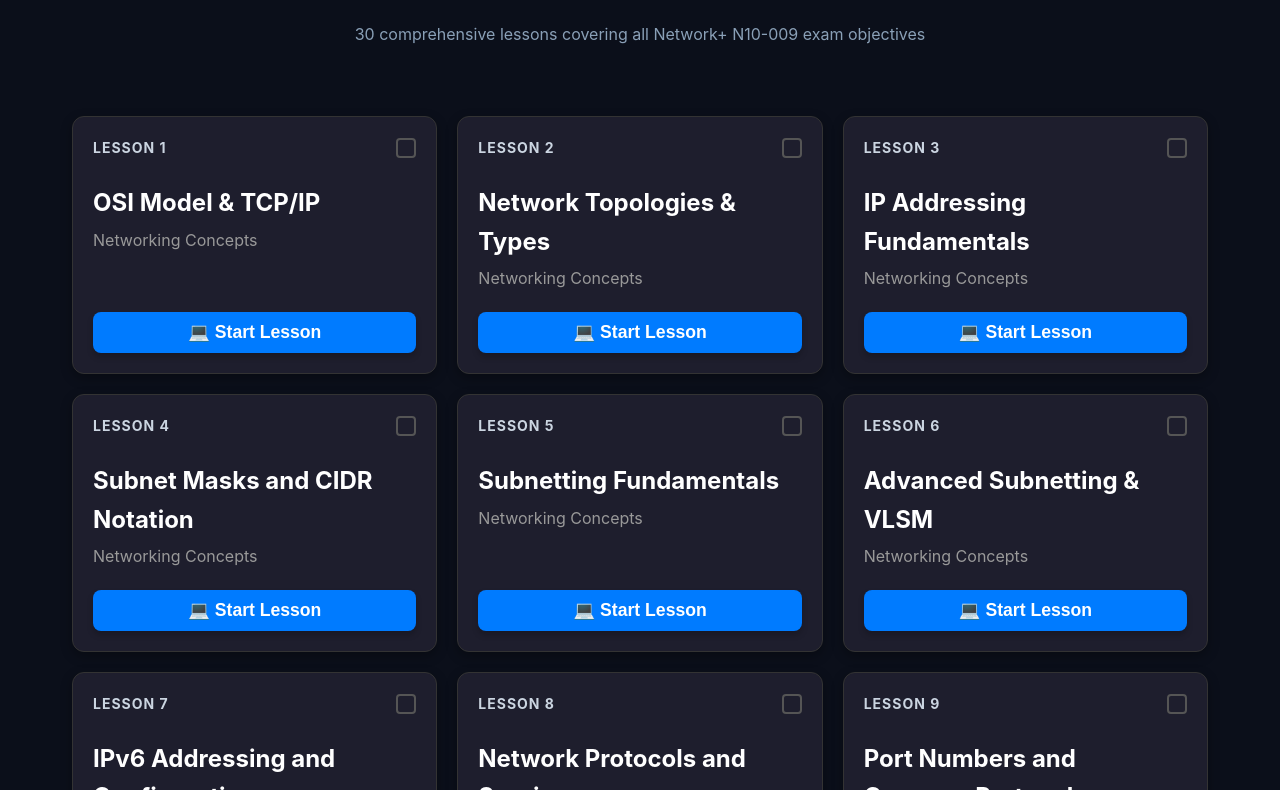
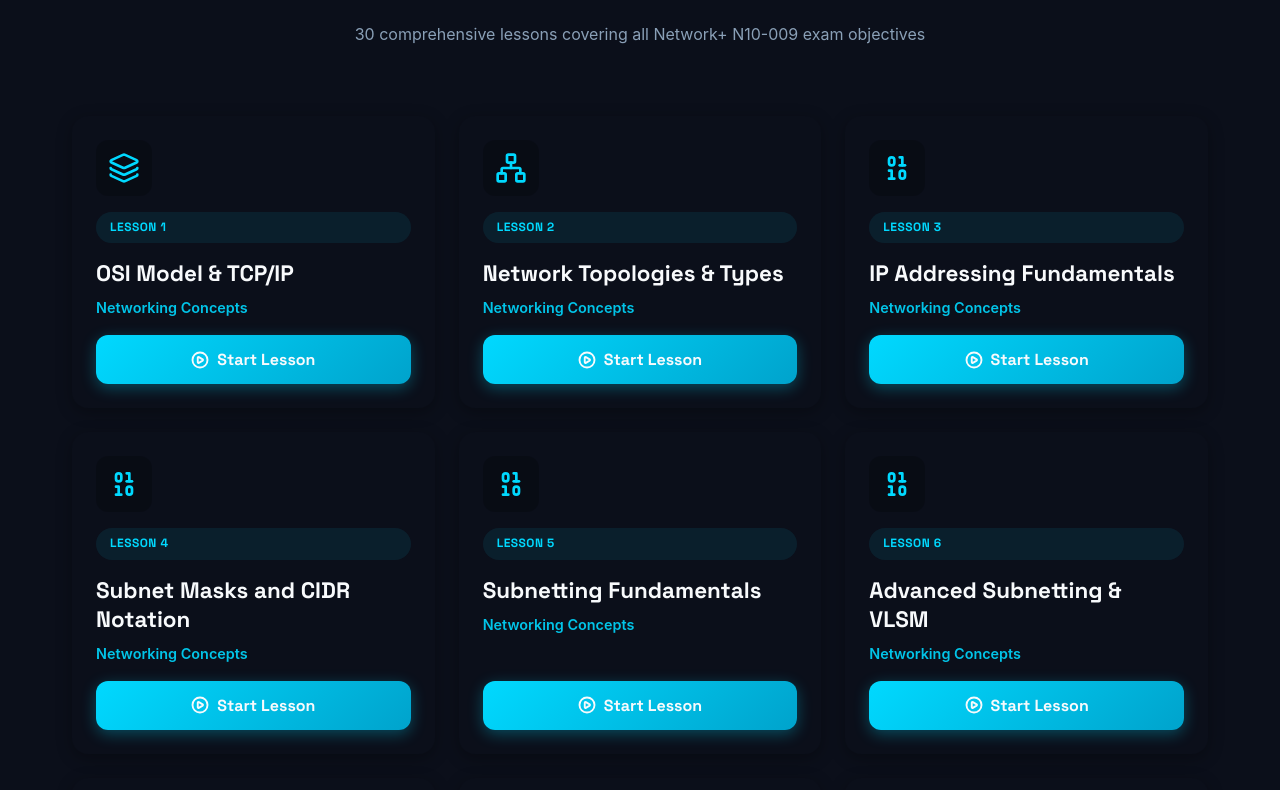
Before and after one commit to walston10/certifystack, a React (Create React App) app: page / in a window 1280 px wide. Shown: the part 1530-2320 px from the top of the page. Built offline with nearby package versions, Linux system fonts and the light colour scheme.

Commit message:
Add domain-based color coding and lucide-react icons to lesson tiles

```diff
--- a/package.json
+++ b/package.json
@@ -7,6 +7,7 @@
     "@testing-library/jest-dom": "^6.9.1",
     "@testing-library/react": "^16.3.0",
     "@testing-library/user-event": "^13.5.0",
+    "lucide-react": "^0.548.0",
     "react": "^19.2.0",
     "react-dom": "^19.2.0",
     "react-markdown": "^10.1.0",
--- a/src/components/Dashboard.jsx
+++ b/src/components/Dashboard.jsx
@@ -1,6 +1,8 @@
 import { useState } from 'react';
 import { Link } from 'react-router-dom';
+import { PlayCircle } from 'lucide-react';
 import { networkPlusLessons } from '../data/courses/network-plus/lessons';
+import { getDomainConfig, getLessonIcon } from '../data/courses/network-plus/domainConfig';
 import { useLocalStorage } from '../hooks/useLocalStorage';
 import FlashcardPracticeModal from './FlashcardPracticeModal';
 import FlashcardStatsWidget from './FlashcardStatsWidget';
@@ -111,9 +113,11 @@ function Dashboard() {
           {networkPlusLessons.map(lesson => {
             const isCompleted = completedLessons.includes(lesson.id);
             const isLocked = lesson.locked;
+            const domainConfig = getDomainConfig(lesson.domain);
+            const IconComponent = getLessonIcon(lesson.id);
 
             const handleToggleComplete = (e) => {
-              e.stopPropagation(); // Prevent navigating to the lesson
+              e.stopPropagation();
               const newCompleted = new Set(completedLessons);
               if (newCompleted.has(lesson.id)) {
                 newCompleted.delete(lesson.id);
@@ -126,29 +130,43 @@ function Dashboard() {
             return (
                 <div
                     key={lesson.id}
-                    // Applying 'completed' class for styling the border/checkbox
                     className={`daily-tile ${isLocked ? 'locked' : ''} ${isCompleted ? 'completed' : ''}`}
+                    style={{
+                      '--domain-color': domainConfig.primary,
+                      '--domain-glow': domainConfig.glow
+                    }}
                 >
-                    {/* --- 1. HEADER: Day Number and CHECKBOX --- */}
-                    <div className="tile-header-bar">
-                        <span className="lesson-number">Lesson {lesson.id}</span>
+                    {/* Icon Header */}
+                    <div className="tile-icon-section">
+                        <div className="lesson-icon" style={{ color: domainConfig.primary }}>
+                            <IconComponent size={32} strokeWidth={2} />
+                        </div>
                         <input
                             type="checkbox"
                             className="completion-checkbox"
                             checked={isCompleted}
-                            // Toggle completion state on click
                             onChange={handleToggleComplete}
                             disabled={isLocked}
                         />
                     </div>
 
-                    {/* --- 2. CONTENT --- */}
+                    {/* Lesson Number Badge */}
+                    <div className="lesson-number-badge" style={{
+                      backgroundColor: `${domainConfig.primary}15`,
+                      color: domainConfig.primary
+                    }}>
+                        Lesson {lesson.id}
+                    </div>
+
+                    {/* Content */}
                     <div className="tile-content">
                         <h3 className="day-title">{lesson.title}</h3>
-                        <p className="lesson-description">{lesson.domain}</p>
+                        <p className="lesson-description" style={{ color: domainConfig.primary }}>
+                            {lesson.domain}
+                        </p>
                     </div>
 
-                    {/* --- 3. ACTIONS: Single Button (Simplified) --- */}
+                    {/* Actions */}
                     <div className="tile-actions">
                         {isLocked ? (
                             <button className="tile-btn btn-locked" disabled>
@@ -156,8 +174,15 @@ function Dashboard() {
                             </button>
                         ) : (
                             <Link to={`/lesson/${lesson.id}`} className="tile-btn-link">
-                                <button className="tile-btn btn-start">
-                                    {isCompleted ? 'Review Content' : '💻 Start Lesson'}
+                                <button
+                                    className="tile-btn btn-start"
+                                    style={{
+                                      background: `linear-gradient(135deg, ${domainConfig.primary}, ${domainConfig.secondary})`,
+                                      boxShadow: `0 4px 15px ${domainConfig.glow}`
+                                    }}
+                                >
+                                    <PlayCircle size={18} strokeWidth={2.5} />
+                                    <span>{isCompleted ? 'Review Lesson' : 'Start Lesson'}</span>
                                 </button>
                             </Link>
                         )}
--- /dev/null
+++ b/src/data/courses/network-plus/domainConfig.js
@@ -0,0 +1,120 @@
+// ============================================
+// DOMAIN CONFIGURATION
+// ============================================
+// Color schemes and icons for each Network+ domain
+
+import {
+  Network,
+  Router,
+  Shield,
+  Wrench,
+  Server,
+  Layers,
+  Globe,
+  Binary,
+  Wifi,
+  Cloud,
+  Lock,
+  Activity,
+  Cable,
+  HardDrive,
+  MonitorCheck
+} from 'lucide-react';
+
+// Domain color schemes
+export const domainColors = {
+  "Networking Concepts": {
+    primary: "#00d9ff", // Cyan
+    secondary: "#00a3cc",
+    glow: "rgba(0, 217, 255, 0.3)",
+    gradient: "linear-gradient(135deg, rgba(0, 217, 255, 0.15), rgba(102, 126, 234, 0.15))"
+  },
+  "Network Infrastructure": {
+    primary: "#667eea", // Purple
+    secondary: "#764ba2",
+    glow: "rgba(102, 126, 234, 0.3)",
+    gradient: "linear-gradient(135deg, rgba(102, 126, 234, 0.15), rgba(118, 75, 162, 0.15))"
+  },
+  "Network Operations": {
+    primary: "#f093fb", // Pink
+    secondary: "#f5576c",
+    glow: "rgba(240, 147, 251, 0.3)",
+    gradient: "linear-gradient(135deg, rgba(240, 147, 251, 0.15), rgba(245, 87, 108, 0.15))"
+  },
+  "Network Security": {
+    primary: "#ff6b6b", // Red/Orange
+    secondary: "#ee5a52",
+    glow: "rgba(255, 107, 107, 0.3)",
+    gradient: "linear-gradient(135deg, rgba(255, 107, 107, 0.15), rgba(255, 170, 0, 0.15))"
+  },
+  "Network Troubleshooting": {
+    primary: "#00ff88", // Green
+    secondary: "#00cc77",
+    glow: "rgba(0, 255, 136, 0.3)",
+    gradient: "linear-gradient(135deg, rgba(0, 255, 136, 0.15), rgba(0, 217, 255, 0.15))"
+  }
+};
+
+// Lesson-specific icons mapping
+export const lessonIcons = {
+  // Networking Concepts (Lessons 1-9)
+  1: Layers,           // OSI Model
+  2: Network,          // Network Topologies
+  3: Binary,           // IP Addressing
+  4: Binary,           // Subnet Masks
+  5: Binary,           // Subnetting
+  6: Binary,           // Advanced Subnetting
+  7: Globe,            // IPv6
+  8: Server,           // Network Protocols
+  9: Cable,            // Port Numbers
+
+  // Network Infrastructure (Lessons 10-15)
+  10: Router,          // Switches
+  11: Wifi,            // VLANs
+  12: Router,          // Routers
+  13: Cloud,           // WAN Technologies
+  14: Wifi,            // Wireless Standards
+  15: Network,         // Network Devices
+
+  // Network Operations (Lessons 16-20)
+  16: Activity,        // Network Management
+  17: MonitorCheck,    // Monitoring Tools
+  18: HardDrive,       // Documentation
+  19: Cloud,           // Cloud Computing
+  20: Server,          // Virtualization
+
+  // Network Security (Lessons 21-25)
+  21: Shield,          // Security Concepts
+  22: Lock,            // Authentication
+  23: Shield,          // Firewalls
+  24: Lock,            // VPNs
+  25: Shield,          // Wireless Security
+
+  // Network Troubleshooting (Lessons 26-30)
+  26: Wrench,          // Troubleshooting Methodology
+  27: Activity,        // Network Troubleshooting
+  28: Wrench,          // Troubleshooting Tools
+  29: MonitorCheck,    // Performance Optimization
+  30: Wrench           // Common Issues
+};
+
+/**
+ * Get domain configuration for a lesson
+ */
+export function getDomainConfig(domain) {
+  return domainColors[domain] || domainColors["Networking Concepts"];
+}
+
+/**
+ * Get icon component for a lesson
+ */
+export function getLessonIcon(lessonId) {
+  return lessonIcons[lessonId] || Network;
+}
+
+export default {
+  domainColors,
+  lessonIcons,
+  getDomainConfig,
+  getLessonIcon
+};
--- a/src/styles/Dashboard.css
+++ b/src/styles/Dashboard.css
@@ -311,113 +311,151 @@ nav {
 
 .daily-tiles-grid {
     display: grid;
-    grid-template-columns: repeat(auto-fit, minmax(280px, 1fr));
-    gap: 20px;
+    grid-template-columns: repeat(auto-fit, minmax(300px, 1fr));
+    gap: 24px;
     padding: 20px 0;
 }
 
 /* --- Daily Tile Card Style --- */
 .daily-tile {
-    background: #1e1e2d; /* Darker background */
-    border-radius: 12px;
-    padding: 20px;
-    box-shadow: 0 4px 12px rgba(0, 0, 0, 0.3);
-    border: 1px solid #333;
-    transition: transform 0.2s, box-shadow 0.2s, border-color 0.2s;
+    background: var(--bg-secondary);
+    border-radius: 16px;
+    padding: 24px;
+    box-shadow: 0 4px 16px rgba(0, 0, 0, 0.3);
+    border: 2px solid var(--bg-tertiary);
+    transition: all 0.3s cubic-bezier(0.4, 0, 0.2, 1);
     display: flex;
     flex-direction: column;
-    justify-content: space-between;
-    min-height: 250px;
-    cursor: pointer;
+    gap: 16px;
+    min-height: 280px;
+    position: relative;
+    overflow: hidden;
 }
 
 .daily-tile:hover:not(.locked) {
-    transform: translateY(-3px);
-    box-shadow: 0 8px 20px rgba(0, 123, 255, 0.2);
-    border-color: #007bff;
+    transform: translateY(-4px) scale(1.02);
+    box-shadow: 0 12px 32px var(--domain-glow);
+    border-color: var(--domain-color);
 }
 
 .daily-tile.completed {
-    border: 1px solid #28a745; /* Green border for completed */
+    border-color: var(--accent-green);
+    animation: completionPulse 0.6s ease-out;
+}
+
+.daily-tile.completed::before {
+    content: '';
+    position: absolute;
+    top: 0;
+    left: 0;
+    right: 0;
+    height: 3px;
+    background: linear-gradient(90deg, var(--accent-green), var(--accent-cyan));
 }
 
 .daily-tile.locked {
     opacity: 0.5;
     cursor: not-allowed;
-    border-color: #30363d;
+    border-color: var(--bg-tertiary);
 }
 
-/* --- Header Bar with Checkbox --- */
-.tile-header-bar {
+/* --- Icon Section --- */
+.tile-icon-section {
     display: flex;
     justify-content: space-between;
-    align-items: center;
-    margin-bottom: 15px;
+    align-items: flex-start;
 }
 
-.lesson-number {
-  font-size: 0.875rem;
-  font-weight: 700;
-  color: var(--accent-purple);
-  text-transform: uppercase;
-  letter-spacing: 1px;
+.lesson-icon {
+    padding: 12px;
+    background: rgba(0, 0, 0, 0.2);
+    border-radius: 12px;
+    display: flex;
+    align-items: center;
+    justify-content: center;
+    transition: transform 0.3s ease;
 }
 
-.completion-checkbox {
-    width: 20px;
-    height: 20px;
-    cursor: pointer;
-    /* This makes the custom styling work */
-    appearance: none;
-    border: 2px solid #555;
-    border-radius: 4px;
-    background-color: transparent;
-    transition: background-color 0.2s, border-color 0.2s;
+.daily-tile:hover:not(.locked) .lesson-icon {
+    transform: scale(1.1) rotate(5deg);
 }
 
-.daily-tile.completed .completion-checkbox,
+/* --- Lesson Number Badge --- */
+.lesson-number-badge {
+    display: inline-block;
+    padding: 6px 14px;
+    border-radius: 20px;
+    font-size: 0.75rem;
+    font-weight: 700;
+    text-transform: uppercase;
+    letter-spacing: 0.5px;
+    font-family: 'Space Grotesk', sans-serif;
+}
+
+/* --- Checkbox Styling --- */
+.completion-checkbox {
+    width: 24px;
+    height: 24px;
+    cursor: pointer;
+    appearance: none;
+    border: 2px solid var(--bg-tertiary);
+    border-radius: 6px;
+    background-color: transparent;
+    transition: all 0.3s ease;
+    position: relative;
+}
+
+.completion-checkbox:hover:not(:disabled) {
+    border-color: var(--accent-green);
+    transform: scale(1.1);
+}
+
 .completion-checkbox:checked {
-    background-color: #28a745;
-    border-color: #28a745;
+    background-color: var(--accent-green);
+    border-color: var(--accent-green);
 }
 
 .completion-checkbox:checked::after {
-    /* The visible tick mark */
     content: '✓';
-    display: block;
+    position: absolute;
+    top: 50%;
+    left: 50%;
+    transform: translate(-50%, -50%);
     color: white;
-    font-size: 14px;
-    text-align: center;
-    line-height: 16px;
+    font-size: 16px;
     font-weight: bold;
 }
 
 .completion-checkbox:disabled {
     cursor: not-allowed;
-    opacity: 0.6;
+    opacity: 0.4;
 }
 
-/* --- Content and Actions --- */
+/* --- Content --- */
 .tile-content {
     flex-grow: 1;
     display: flex;
     flex-direction: column;
-    justify-content: flex-start;
+    gap: 8px;
 }
 
 .day-title {
-    font-size: 1.5rem;
+    font-size: 1.4rem;
     font-weight: 700;
-    color: #fff;
-    margin: 10px 0 5px 0;
+    color: var(--text-primary);
+    font-family: 'Space Grotesk', sans-serif;
+    line-height: 1.3;
+    margin: 0;
 }
 
 .lesson-description {
-    color: #999;
-    font-size: 1rem;
-    margin-bottom: 20px;
+    font-size: 0.9rem;
+    font-weight: 600;
+    margin: 0;
+    opacity: 0.9;
 }
 
+/* --- Actions --- */
 .tile-actions {
     margin-top: auto;
 }
@@ -428,33 +466,69 @@ nav {
 }
 
 .tile-btn {
-    padding: 10px 15px;
+    padding: 14px 20px;
     border: none;
-    border-radius: 8px;
-    font-weight: bold;
+    border-radius: 12px;
+    font-weight: 700;
+    font-size: 1rem;
     cursor: pointer;
-    transition: background-color 0.2s, transform 0.1s;
-    box-shadow: 0 4px 6px rgba(0, 0, 0, 0.2);
+    transition: all 0.3s ease;
     width: 100%;
+    display: flex;
+    align-items: center;
+    justify-content: center;
+    gap: 8px;
+    font-family: 'Space Grotesk', sans-serif;
 }
 
-/* Styling the primary 'Start Day' button */
 .btn-start {
-    background-color: #007bff;
-    color: white;
-    font-size: 1.1rem;
+    color: var(--text-primary);
 }
 
 .btn-start:hover {
-    background-color: #0056b3;
-    transform: translateY(-1px);
+    transform: translateY(-2px);
+    box-shadow: 0 8px 24px var(--domain-glow) !important;
+}
+
+.btn-start svg {
+    transition: transform 0.3s ease;
+}
+
+.btn-start:hover svg {
+    transform: translateX(3px);
 }
 
 .btn-locked {
-    background-color: #30363d;
-    color: #8b949e;
+    background-color: var(--bg-tertiary);
+    color: var(--text-muted);
     cursor: not-allowed;
     box-shadow: none;
+}
+
+/* --- Completion Animation --- */
+@keyframes completionPulse {
+    0% {
+        transform: scale(1);
+    }
+    50% {
+        transform: scale(1.03);
+        box-shadow: 0 0 30px var(--accent-green);
+    }
+    100% {
+        transform: scale(1);
+    }
+}
+
+/* --- Confetti Effect (Optional) --- */
+@keyframes confetti {
+    0% {
+        transform: translateY(0) rotate(0deg);
+        opacity: 1;
+    }
+    100% {
+        transform: translateY(-100px) rotate(720deg);
+        opacity: 0;
+    }
 }
 /* ============================================
    RESPONSIVE DESIGN
```
Also changed, not shown: 1 other file (tests, documents, lock files or other folders).
